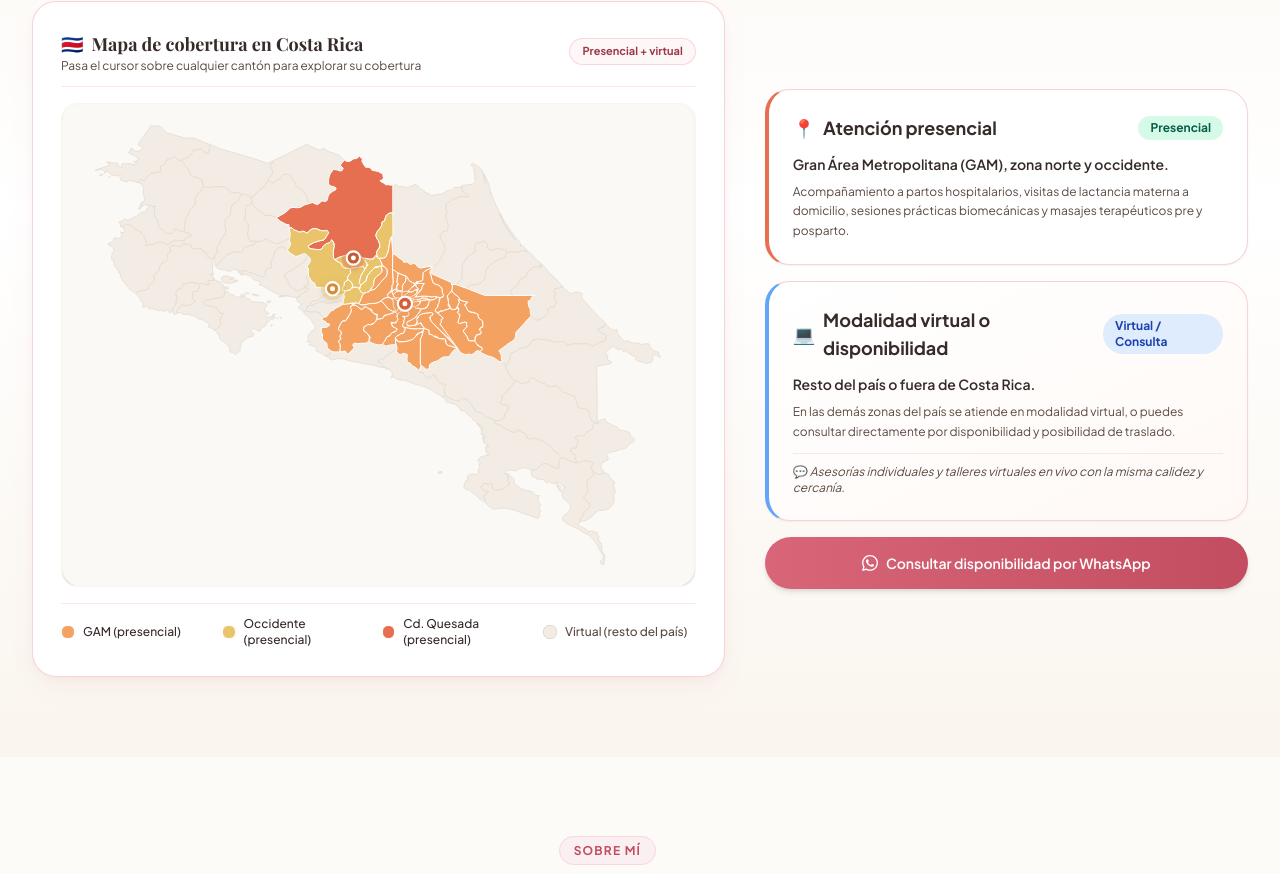
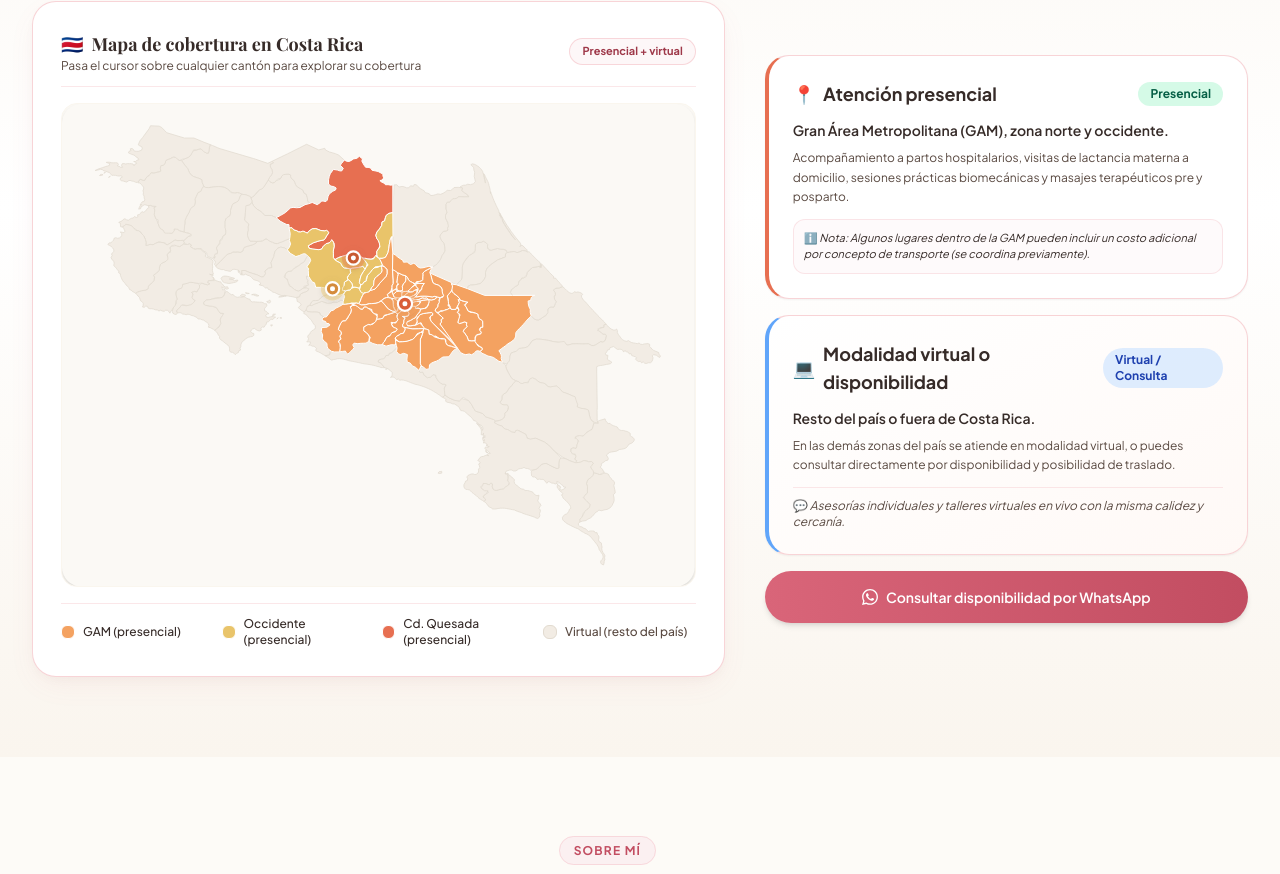
Before and after one commit to julirojasarg/amarte-maternidad, a website: page 1-Sitio-Web-Amarte/index.html in a window 1280 px wide. Shown: the part 3985-4859 px from the top of the page. Drawn offline with nearby package versions, Linux system fonts and the light colour scheme; a web font is replaced by a local one.

Commit message:
Agregar nota informativa: algunos lugares en la GAM pueden incluir costo adicional por transporte

```diff
--- a/1-Sitio-Web-Amarte/index.html
+++ b/1-Sitio-Web-Amarte/index.html
@@ -809,9 +809,12 @@
             <p class="text-sm text-warm-900 font-semibold mb-2">
               Gran Área Metropolitana (GAM), zona norte y occidente.
             </p>
-            <p class="text-xs text-warm-800 leading-relaxed">
+            <p class="text-xs text-warm-800 leading-relaxed mb-3">
               Acompañamiento a partos hospitalarios, visitas de lactancia materna a domicilio, sesiones prácticas biomecánicas y masajes terapéuticos pre y posparto.
             </p>
+            <div class="pt-2.5 border-t border-brand-200/40 text-[11px] text-warm-700 bg-brand-50/60 p-2.5 rounded-xl border border-brand-100/70">
+              ℹ️ <em>Nota: Algunos lugares dentro de la GAM pueden incluir un costo adicional por concepto de transporte (se coordina previamente).</em>
+            </div>
           </div>
 
           <!-- Card Virtual: Resto del país o consultar disponibilidad -->
```
Also changed, not shown: index.html (+4 -1 lines).
